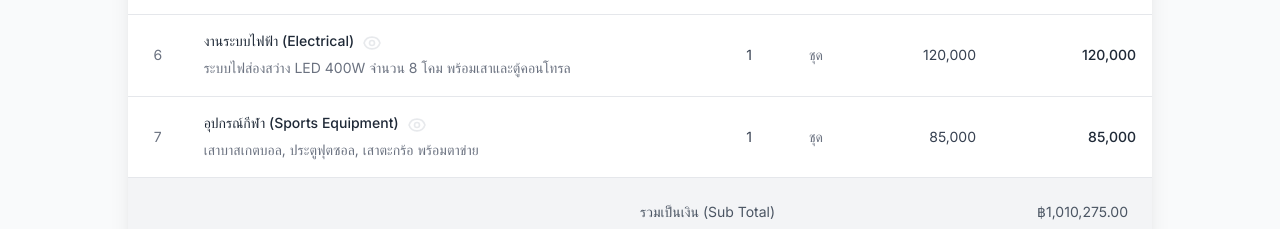
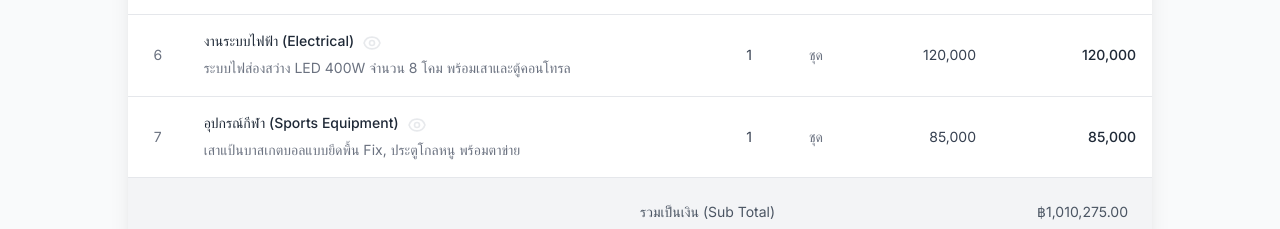
Before and after one commit to suteechu/CourtHeim, a React (Vite) app: page / in a window 1280 px wide. Shown: the part 6180-6409 px from the top of the page. Built offline with nearby package versions, Linux system fonts and the light colour scheme.

Commit message:
Update Futsal goal to mini goal with dimensions

```diff
--- a/src/components/BOQ.jsx
+++ b/src/components/BOQ.jsx
@@ -66,7 +66,7 @@ const BOQ = () => {
     {
       id: 7,
       category: 'อุปกรณ์กีฬา (Sports Equipment)',
-      item: 'เสาบาสเกตบอล, ประตูฟุตซอล, เสาตะกร้อ พร้อมตาข่าย',
+      item: 'เสาแป้นบาสเกตบอลแบบยึดพื้น Fix, ประตูโกลหนู พร้อมตาข่าย',
       qty: '1',
       unit: 'ชุด',
       unitPrice: 85000,
--- a/src/components/CourtTypes.jsx
+++ b/src/components/CourtTypes.jsx
@@ -10,7 +10,7 @@ const CourtTypes = () => {
       desc: 'สนามแข่งขันขนาด 15,000 x 9,000 มม. รัศมีวงกลาง 600 มม. รัศมีเขตโทษ 2,800 มม.',
       color: 'bg-green-500',
       details: {
-        equipment: ['ประตูฟุตซอลเหล็กมาตรฐานพร้อมตาข่าย', 'โครงข่ายตาข่ายกันบอลรอบสนาม (Netting)'],
+        equipment: ['ประตูโกลหนู ขนาด 120 x 80 x 54 cm. พร้อมตาข่าย', 'โครงข่ายตาข่ายกันบอลรอบสนาม (Netting)'],
         timeline: 'ระยะเวลาติดตั้งโครงสร้างและตีเส้น: 7-10 วัน (หลังงานพื้นเสร็จสิ้น)',
         extra: 'เน้นการใช้สี Green ในพื้นที่เขตสนามเพื่อความชัดเจน ทนทานต่อการเสียดสีสูง'
       }
```
Also changed, not shown: public/3-1-600x600.jpg (added).
